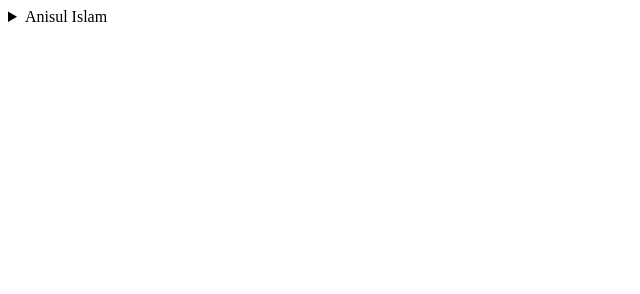
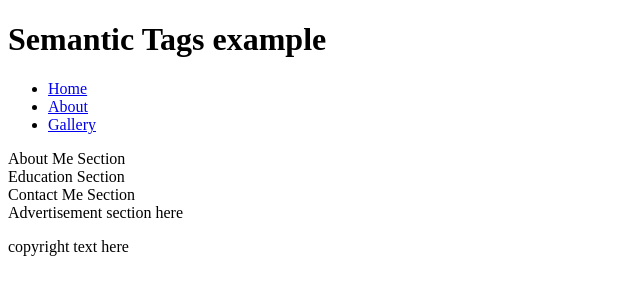
Before and after one commit to anisul-Islam/html-documentation, a plain HTML site: page index.html in a window 1280 px wide. Shown: the whole page, without its empty margins (0-640 px from the left). Drawn offline with Linux system fonts and the light colour scheme.

Commit message:
few semantic elements are added

```diff
--- a/index.html
+++ b/index.html
@@ -1,13 +1,30 @@
 <!DOCTYPE html>
 <html lang="en">
   <head>
+    <meta charset="UTF-8" />
+    <meta http-equiv="X-UA-Compatible" content="IE=edge" />
+    <meta name="viewport" content="width=device-width, initial-scale=1.0" />
     <title>Document</title>
   </head>
   <body>
-    <details>
-      <summary>Anisul Islam</summary>
-      My Name is Anisul Islam. I am 31 years old. I have done my masters in
-      Software, Web & cloud at Tampere University, Finland.
-    </details>
+    <h1>Semantic Tags example</h1>
+    <header>
+      <nav>
+        <ul>
+          <li><a href="#">Home</a></li>
+          <li><a href="#">About</a></li>
+          <li><a href="#">Gallery</a></li>
+        </ul>
+      </nav>
+    </header>
+    <main>
+      <section>About Me Section</section>
+      <section>Education Section</section>
+      <section>Contact Me Section</section>
+      <aside>Advertisement section here</aside>
+    </main>
+    <footer>
+      <p>copyright text here</p>
+    </footer>
   </body>
 </html>
```
Also changed, not shown: 2 other files.
